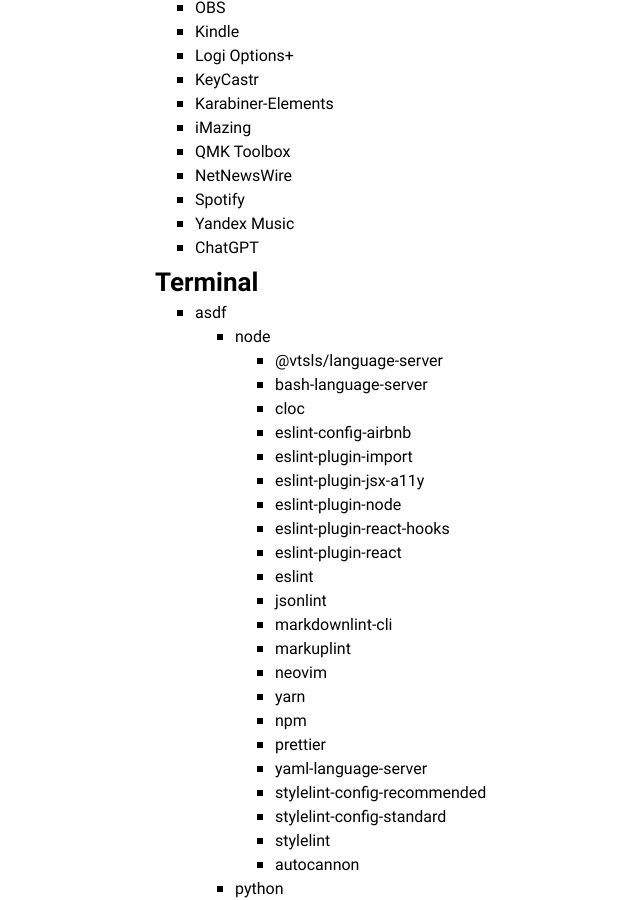
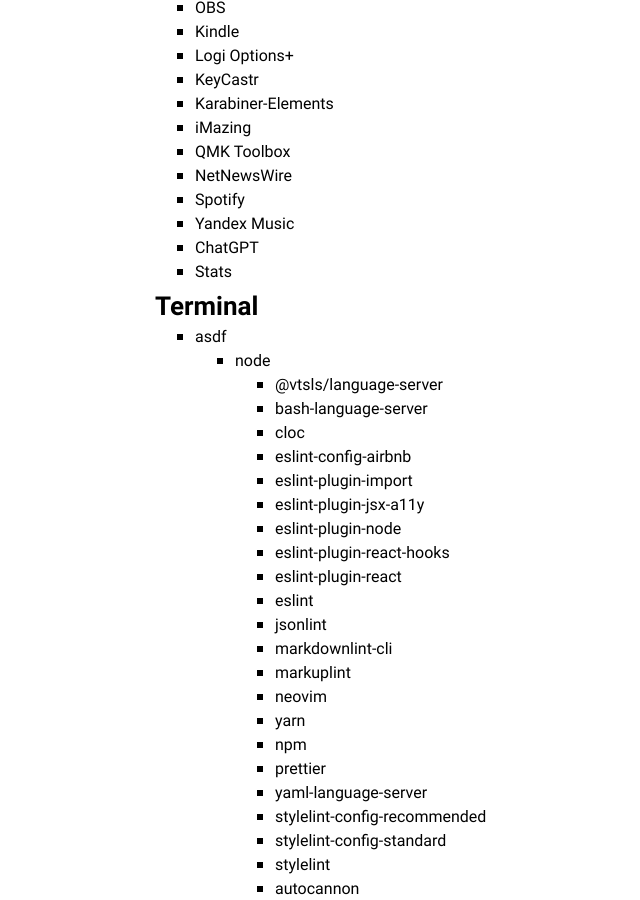
Before and after one commit to amalumian/www.malumian.dev, a Jekyll site: the page built from setup.html, in a window 1280 px wide and 900 px high, scrolled down 3372 px. Shown: the whole window, without its empty margins (155-795 px from the left). Built offline with Jekyll 4.4.1, drawn with Linux system fonts in a browser that asks for light colours.

Commit message:
Update setup.html

```diff
--- a/setup.html
+++ b/setup.html
@@ -179,6 +179,7 @@
         <li>Spotify</li>
         <li>Yandex Music</li>
         <li>ChatGPT</li>
+        <li>Stats</li>
     </ul>
     <h2 id="terminal">Terminal</h2>
     <ul>
```
